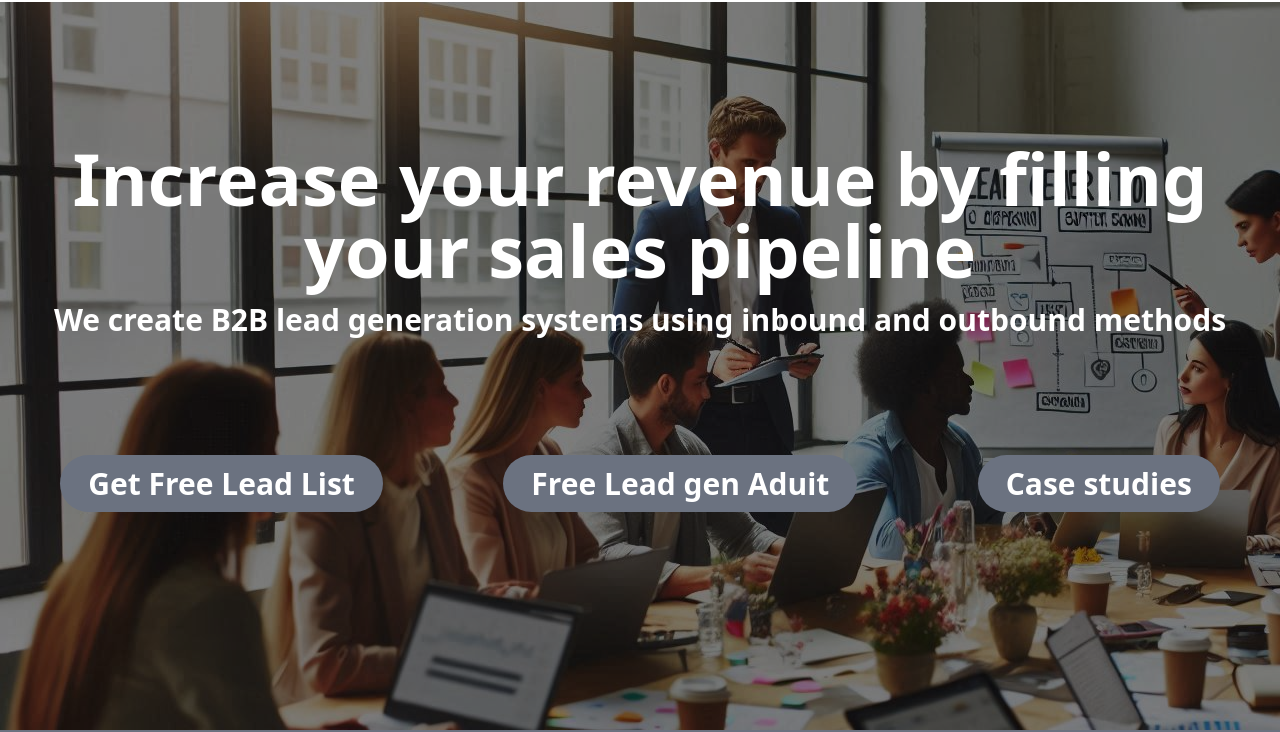
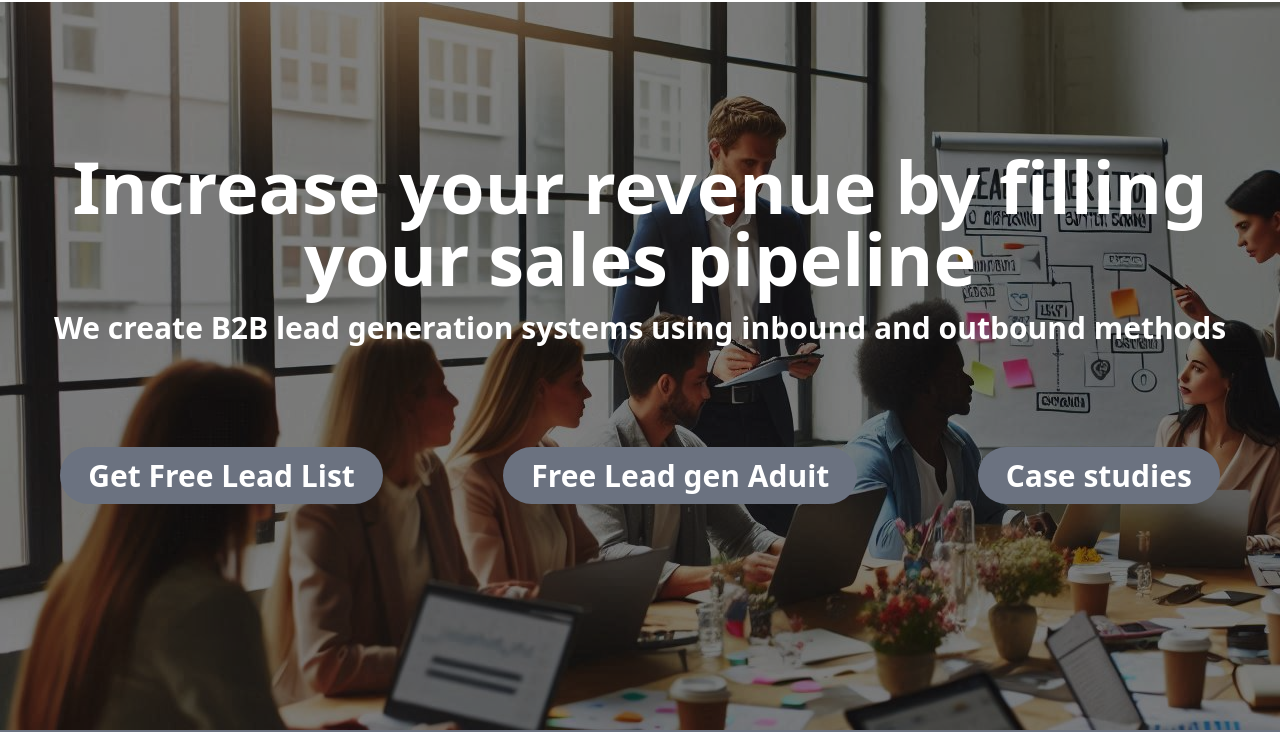
Before and after one commit to televein/elevasionx_html_v1, a plain HTML site: page index.html in a window 1280 px wide. Shown: the part 70-802 px from the top of the page. Drawn offline with nearby package versions, Linux system fonts and the light colour scheme.

Commit message:
Automated commit - 2024-07-08 16:19:52

```diff
--- a/index.html
+++ b/index.html
@@ -197,7 +197,7 @@
 <div class="relative z-9 ">
     <h2 class="text-3xl md:text-7xl font-semibold text-white mb-4">Increase your revenue by filling your sales pipeline</h2>
     <p class="text-xl md:text-3xl font-bold text-white">We create B2B lead generation systems using inbound and outbound methods</p>
-    <div  class="flex flex-wrap mt-12 md:mt-28 ">
+    <div  class="flex flex-wrap mt-12 md:mt-24 ">
 
           <div class="flex-auto p-4">
             <a href="#caseStudies"  class="btn text-xl  md:text-3xl bg-gray-500 focus:outline-none focus:ring focus:ring-blue-300 active:bg-blue-700 px-7 py-2 leading-5 rounded-full font-semibold text-white">
```
